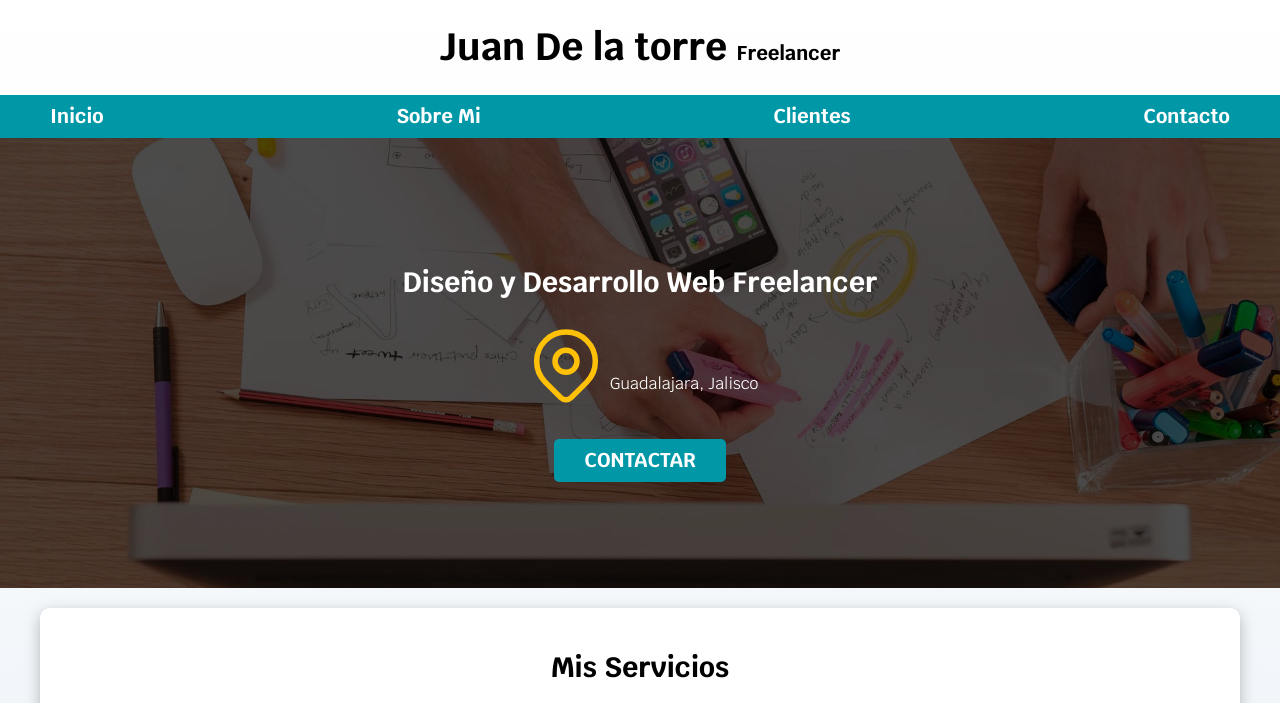
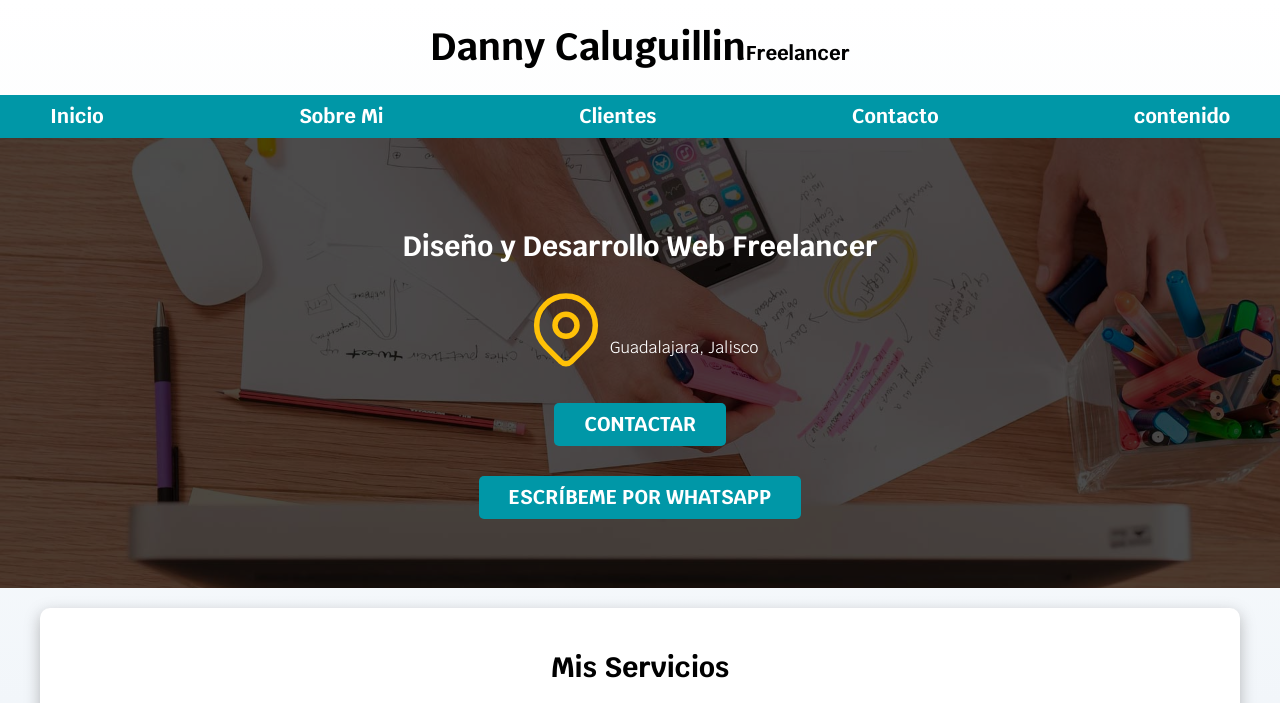
Before and after one commit to CaluguillinInt/freelancer_fin, a plain HTML site: page index.html in a window 1280 px wide. Shown: the top 703 px of the page. Drawn offline with Linux system fonts and the light colour scheme.

Commit message:
Agregado botón de WhatsApp

```diff
--- a/index.html
+++ b/index.html
@@ -12,7 +12,7 @@
 </head>
 <body>
     <header>
-        <h1 class="titulo">Juan De la torre <span>Freelancer</span></h1>
+        <h1 class="titulo">Danny Caluguillin<span>Freelancer</span></h1>
     </header>
 
     <div class="nav-bg">
@@ -21,8 +21,10 @@
             <a href="#">Sobre Mi</a>
             <a href="#">Clientes</a>
             <a href="#">Contacto</a>
+            <a href="#">contenido</a>
         </nav>
     </div>
+
 
             <section class="hero">
     <div class="contenido-hero">
@@ -36,6 +38,7 @@
             <p>Guadalajara, Jalisco</p>
         </div>
         <a class="boton" href="#">Contactar</a>
+        <a class="boton" href="https://wa.me/593999999999" target="_blank">Escríbeme por WhatsApp</a>
     </div> <!-- .contenido-hero -->
 </section>
 
@@ -134,7 +137,7 @@
     </main>
 
     <footer class="footer">
-        <p>Todos los derechos reservados. Juan De la torre Freelancer</p>
+        <p>Todos los derechos reservados. Danny Caluguillin Freelancer</p>
     </footer>
 
 
```
Lines whose indentation alone changed are shown as unchanged.
